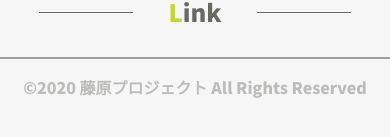
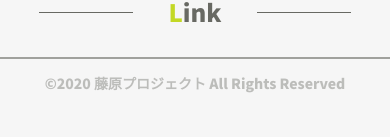
Before and after one commit to habakigumi/univ-web, a Vue app: page / in a window 390 px wide. Shown: the part 325-462 px from the top of the page. Built offline with nearby package versions, Linux system fonts and the light colour scheme.

Commit message:
フォントサイズ指定

```diff
--- a/src/components/Footer.vue
+++ b/src/components/Footer.vue
@@ -27,6 +27,13 @@ footer {
     color: $sub;
     opacity: 0.4;
     text-align: center;
+    @media screen and (max-width: 767px) {
+      //スマホ用
+      font-size: 14px;
+      line-height: 20px;
+    }
+    font-size: 24px;
+    line-height: 35px;
   }
 }
 </style>
```
